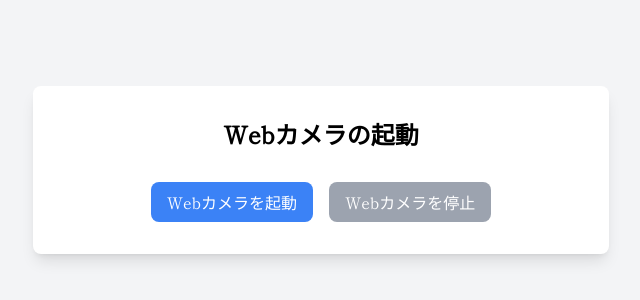
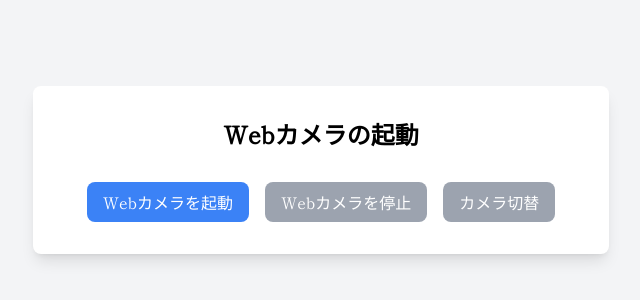
Before and after one commit to yaeok/web-ar-sample, a Next.js app: page / in a window 1280 px wide. Shown: the part 230-530 px from the top of the page, without its empty margins (319-959 px from the left). Built offline with nearby package versions, Linux system fonts and the light colour scheme.

Commit message:
インカメラ・アウトカメラの切り替えができるように処理を追加

```diff
--- a/app/_components/WebCamera.tsx
+++ b/app/_components/WebCamera.tsx
@@ -1,16 +1,19 @@
 'use client'
 
-import React, { useRef, useState } from 'react';
+import React, { useRef, useState } from 'react'
 
 const WebCamera: React.FC = () => {
   const videoRef = useRef<HTMLVideoElement | null>(null)
   const [isCameraOn, setIsCameraOn] = useState<boolean>(false)
   const [hasError, setHasError] = useState<boolean>(false)
+  const [facingMode, setFacingMode] = useState<'user' | 'environment'>('user')
 
   // カメラを起動する関数
   const startCamera = async () => {
     try {
-      const stream = await navigator.mediaDevices.getUserMedia({ video: true })
+      const stream = await navigator.mediaDevices.getUserMedia({
+        video: { facingMode },
+      })
       if (videoRef.current) {
         videoRef.current.srcObject = stream
         setIsCameraOn(true)
@@ -30,6 +33,13 @@ const WebCamera: React.FC = () => {
       videoRef.current.srcObject = null
       setIsCameraOn(false)
     }
+  }
+
+  // カメラの切り替え
+  const toggleCamera = async () => {
+    stopCamera()
+    setFacingMode((prev) => (prev === 'user' ? 'environment' : 'user'))
+    await startCamera()
   }
 
   return (
@@ -69,6 +79,17 @@ const WebCamera: React.FC = () => {
         >
           Webカメラを停止
         </button>
+        <button
+          onClick={toggleCamera}
+          disabled={!isCameraOn}
+          className={`px-4 py-2 rounded-lg text-white ${
+            isCameraOn
+              ? 'bg-green-500 hover:bg-green-700'
+              : 'bg-gray-400 cursor-not-allowed'
+          }`}
+        >
+          カメラ切替
+        </button>
       </div>
     </div>
   )
```
